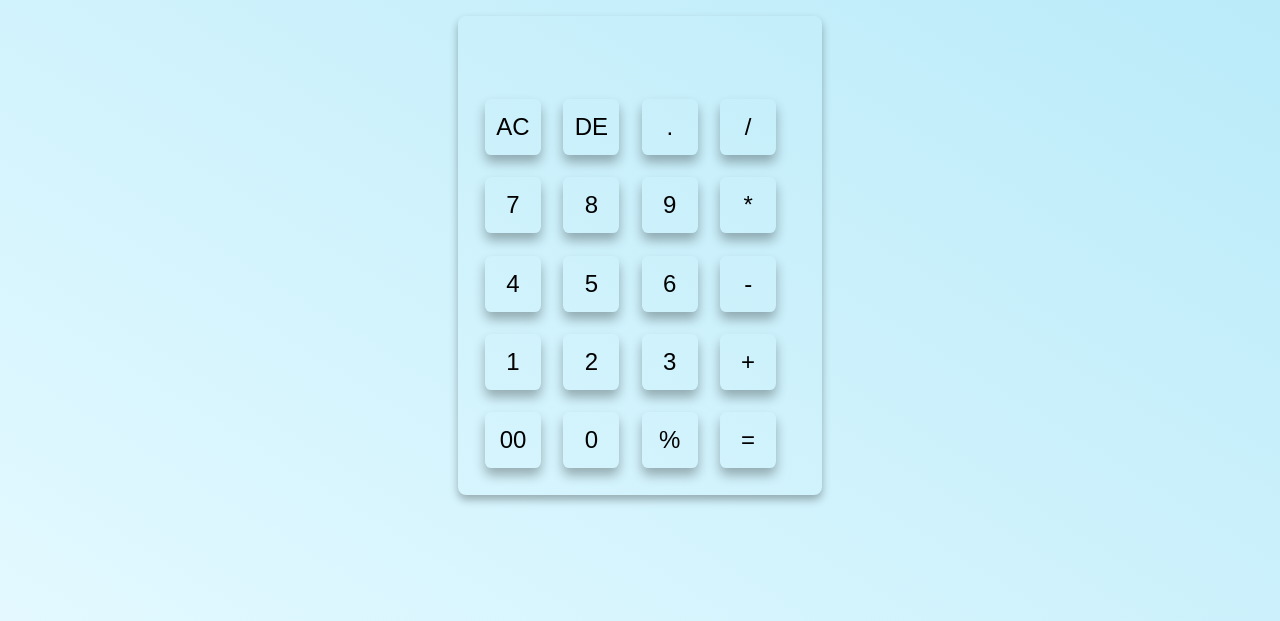
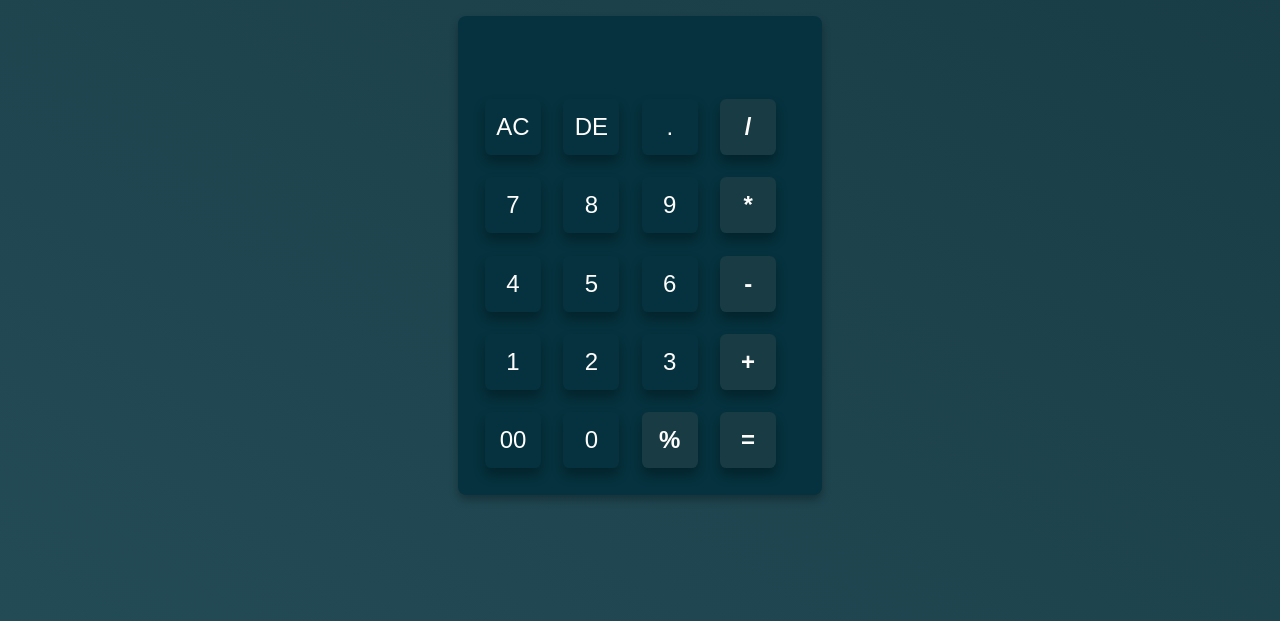
Before and after one commit to Doziechuks/Cirlcle-22-Calculator-Assignment, a website built with Vite: page index.html in a window 1280 px wide. Shown: the part 179-800 px from the top of the page. Built offline with nearby package versions, Linux system fonts and the light colour scheme.

Commit message:
updated the project color

```diff
--- a/index.html
+++ b/index.html
@@ -17,31 +17,31 @@
           <input type="button" value="AC" />
           <input type="button" value="DE" />
           <input type="button" value="." />
-          <input type="button" value="/" />
+          <input type="button" value="/" class="operator" />
         </div>
         <div class="box">
           <input type="button" value="7" />
           <input type="button" value="8" />
           <input type="button" value="9" />
-          <input type="button" value="*" />
+          <input type="button" value="*" class="operator" />
         </div>
         <div class="box">
-          <input type="button" value="4" class="box-3"/>
-          <input type="button" value="5" class="box-3"/>
-          <input type="button" value="6" class="box-3"/>
-          <input type="button" value="-" class="box-3"/>
+          <input type="button" value="4" class="box-3" />
+          <input type="button" value="5" class="box-3" />
+          <input type="button" value="6" class="box-3" />
+          <input type="button" value="-" class="box-3 operator" />
         </div>
         <div class="box">
           <input type="button" value="1" class="box-4" />
           <input type="button" value="2" class="box-4" />
           <input type="button" value="3" class="box-4" />
-          <input type="button" value="+" class="box-4" />
+          <input type="button" value="+" class="box-4 operator" />
         </div>
         <div class="box box__last">
-          <input type="button" value="00" class="box-0"/>
-          <input type="button" value="0" class="box-0"/>
-          <input type="button" value="%" id="percentage"/>
-          <input type="button" value="=" id="equal" />
+          <input type="button" value="00" class="box-0" />
+          <input type="button" value="0" class="box-0" />
+          <input type="button" value="%" id="percentage" class="operator" />
+          <input type="button" value="=" id="equal" class="operator" />
         </div>
       </form>
     </div>
--- a/index.js
+++ b/index.js
@@ -1,4 +1,3 @@
-
 const fourthBox = document.querySelectorAll(".box-4");
 const zeroBtn = document.querySelectorAll(".box-0");
 const thirdBox = document.querySelectorAll(".box-3");
@@ -7,7 +6,7 @@ const equalBtn = document.querySelector("#equal");
 const percentageBtn = document.querySelector("#percentage");
 // console.log({ equalBtn });
 
-for(let box of thirdBox){
+for (let box of thirdBox) {
   box.addEventListener("click", () => {
     display.value += box.value;
   });
@@ -25,10 +24,16 @@ zeroBtn.forEach((box) => {
 });
 
 equalBtn.addEventListener("click", () => {
+  if (display.value.trim() === "") {
+    return;
+  }
   display.value = eval(display.value);
 });
 
 percentageBtn.addEventListener("click", () => {
+  if (display.value.trim() === "") {
+    return;
+  }
   const currentValue = parseFloat(display.value);
   const percentage = currentValue / 100;
   const result = percentage * 10;
--- a/style.css
+++ b/style.css
@@ -3,12 +3,14 @@
   margin: 0;
   box-sizing: border-box;
   font-family: sans-serif;
+  color: #fff;
 }
 body {
   /* border: 1px red solid; */
   width: 100%;
   height: 100vh;
-  background: linear-gradient(to top right, #e3f9ff, #b5e9f8);
+  /* background: linear-gradient(to top right, #e3f9ff, #b5e9f8); */
+  background: linear-gradient(to top right, #234b56, #183b44);
 }
 .wrapper {
   /* border: 1px red solid; */
@@ -31,6 +33,7 @@ body {
   padding: 1rem;
   box-shadow: 0 0.3em 0.5em rgba(0, 0, 0, 0.3);
   margin: 0 auto;
+  background: #05323e;
 }
 form .input-box {
   /* border: 1px red solid; */
@@ -67,6 +70,11 @@ form .input-box {
   box-shadow: 0 0.3em 0.5em rgba(0, 0, 0, 0.3);
   cursor: pointer;
 }
+.box .operator {
+  background-color: #183b44;
+  color: #fff;
+  font-weight: 700;
+}
 
 @media screen and (max-width: 600px) {
   .wrapper {
```
